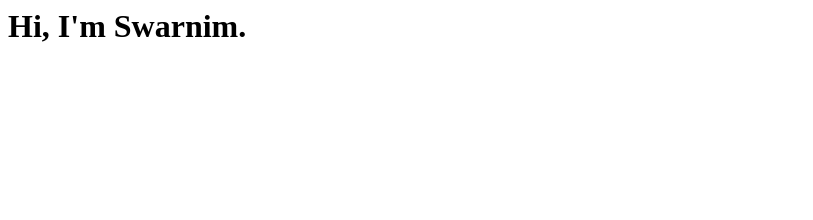
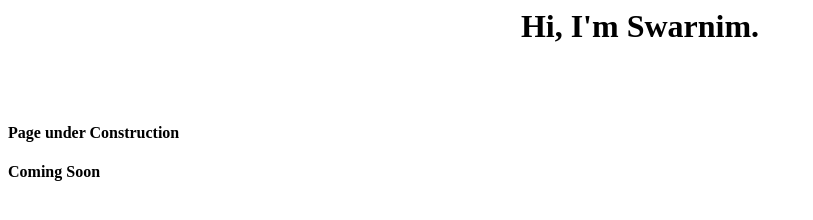
Before and after one commit to swarnim-das/swarnim-das.github.io, a plain HTML site: page index.html in a window 1280 px wide. Shown: the whole page, without its empty margins (0-813 px from the left). Drawn offline with Linux system fonts and the light colour scheme.

Commit message:
Update index.html

```diff
--- a/index.html
+++ b/index.html
@@ -1 +1,8 @@
-<h1>Hi, I'm Swarnim.</h1>
+<h1 style="text-align: center">Hi, I'm Swarnim.</h1>
+<br>
+<br>
+<bqr>
+<h4>Page under Construction</h4>
+<p>
+  <h4>Coming Soon</h4>
+</p>
```
